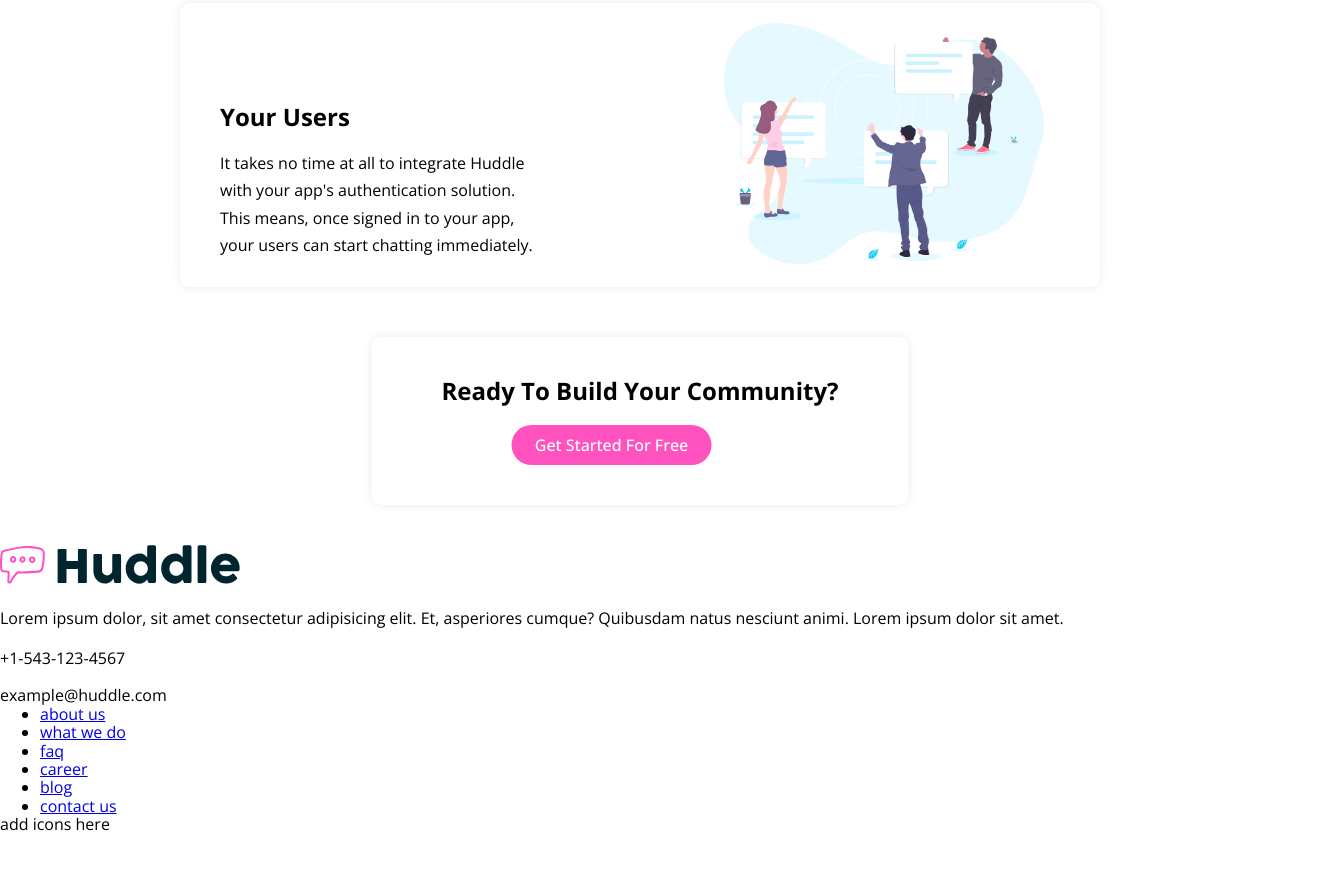
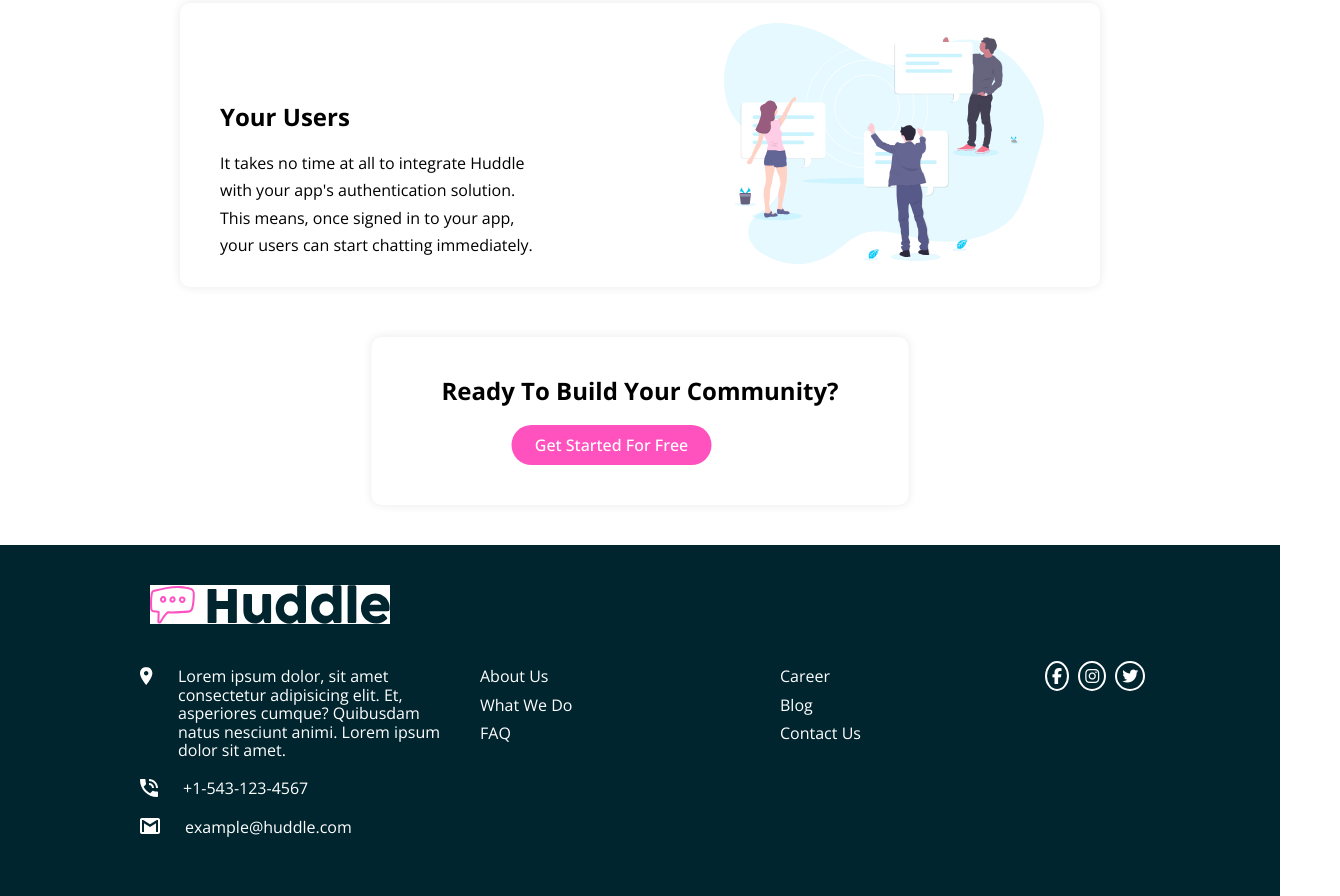
Before and after one commit to BodaNabeel/HuddleProject, a plain HTML site: page index.html in a window 1280 px wide. Shown: the part 1410-2306 px from the top of the page, 1340 px wide, since content can reach past the window. Before the commit the page ends 2245 px from the top, so only its background shows below. Drawn offline with nearby package versions, Linux system fonts and the light colour scheme.

Commit message:
Foot Styled for Desktop using CSS

```diff
--- a/css/style.css
+++ b/css/style.css
@@ -4,6 +4,7 @@ body {
   font-family: "Open Sans";
   overflow-x: hidden;
 }
+
 /****Typography***/
 .header__heading {
   font-size: 5rem;
@@ -194,6 +195,48 @@ header {
 }
 
 /**********Footer********/
+.footer {
+  background-color: var(--darkCyan--neutral);
+  color: white;
+}
 .footer__logo {
-  fill: yellow;
+  color: white;
+  background-color: white;
+  margin: 4rem 0 0rem 15rem;
 }
+.link__items {
+  list-style: none;
+}
+.url {
+  text-decoration: none;
+  color: inherit;
+  text-transform: capitalize;
+}
+
+.container {
+  display: grid;
+  grid-template-columns: repeat(4, 30%);
+
+  padding: 4rem 14rem;
+}
+.location,
+.telephone,
+.e-mail {
+  display: grid;
+  grid-template-columns: min-content 90%;
+  grid-gap: 2.5rem;
+  margin-bottom: 2rem;
+}
+.link__items {
+  margin-bottom: 1rem;
+}
+.social-icon {
+  display: inline;
+  border: 2px solid #fff;
+  border-radius: 50%;
+  padding: 0.2rem 0.5rem;
+  margin-left: 0.5rem;
+}
+.container__detail--logo {
+  color: red;
+}
--- a/index.html
+++ b/index.html
@@ -12,6 +12,10 @@
     <link rel="stylesheet" href="css/normalize.css" />
     <link rel="stylesheet" href="css/variables.css" />
     <link rel="stylesheet" href="css/style.css" />
+    <script
+      src="https://kit.fontawesome.com/8f4ba2f307.js"
+      crossorigin="anonymous"
+    ></script>
     <title>Huddle Project</title>
   </head>
   <body>
@@ -140,7 +144,7 @@
           <ul class="link">
             <li class="link__items"><a href="#" class="url">about us</a></li>
             <li class="link__items"><a href="#" class="url">what we do</a></li>
-            <li class="link__items"><a href="#" class="url">faq</a></li>
+            <li class="link__items"><a href="#" class="url">FAQ</a></li>
           </ul>
         </div>
         <div class="container__link link__2">
@@ -150,7 +154,11 @@
             <li class="link__items"><a href="#" class="url">contact us</a></li>
           </ul>
         </div>
-        <div class="container__icons">add icons here</div>
+        <div class="container__icons">
+          <div class="social-icon"><i class="fab fa-facebook-f fb"></i></div>
+          <div class="social-icon"><i class="fab fa-instagram"></i></div>
+          <div class="social-icon"><i class="fab fa-twitter"></i></div>
+        </div>
       </div>
     </footer>
   </body>
```
Also changed, not shown: css/normalize.css.
